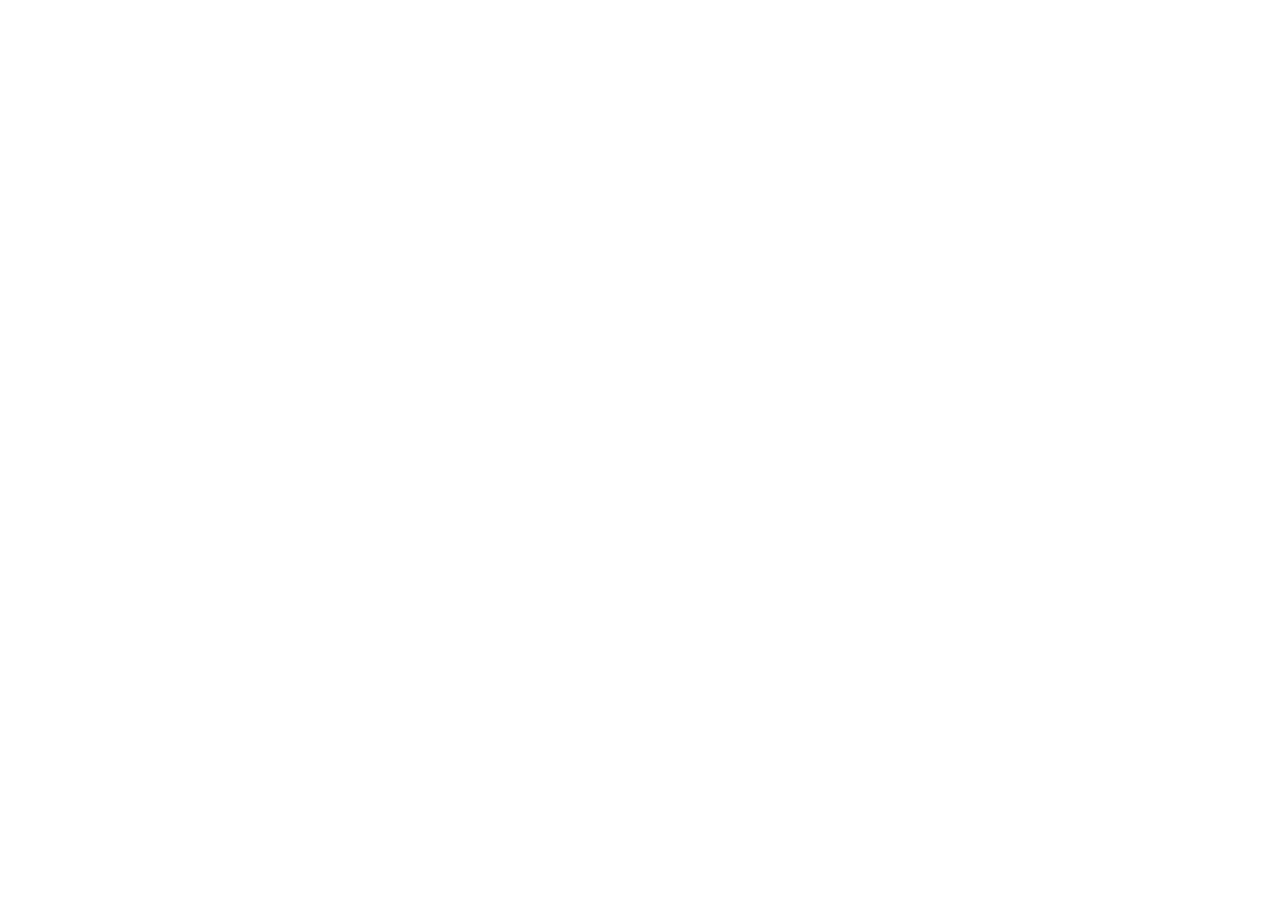
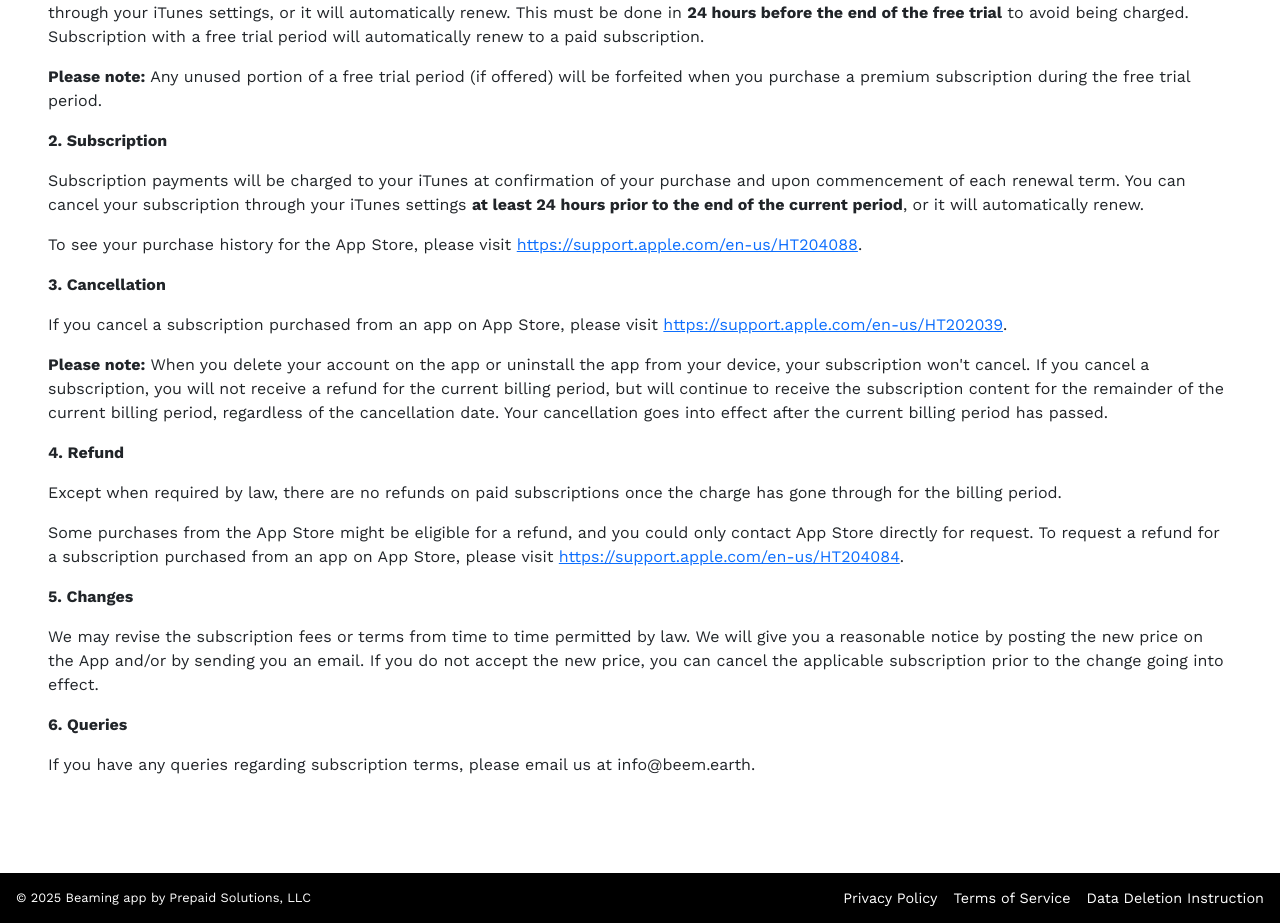
Before and after one commit to incorptoday/beaming-web, a React (Create React App) app: page /subscription-terms in a window 1280 px wide. Before the commit this address had no page. Shown: the part 309-1232 px from the top of the page. Before the commit the page ends 800 px from the top, so only its background shows below. Built offline with nearby package versions, Linux system fonts and the light colour scheme.

Commit message:
update more pages

```diff
--- a/src/App.tsx
+++ b/src/App.tsx
@@ -10,6 +10,7 @@
 import Home from './pages/Home';
 import PrivacyPolicy from './pages/PrivacyPolicy';
 import TermsOfService from './pages/TermsOfService';
+import SubscriptionTerms from './pages/SubscriptionTerms';
 
 const router = createBrowserRouter([
   {
@@ -32,6 +33,10 @@
     path: '/data-deletion-instruction',
     element: <DataDeletionInstruction />,
   },
+  {
+    path: '/subscription-terms',
+    element: <SubscriptionTerms />,
+  },
 ]);
 
 function App() {
--- /dev/null
+++ b/src/pages/SubscriptionTerms/index.tsx
@@ -0,0 +1,26 @@
+
+const SubscriptionTerms = () => {
+  return (
+    <div className="text-content">
+      <h1>Subscription Terms</h1>
+      <p><strong>1. Free trial</strong></p>
+      <p>You may be offered a free trial of a subscription for service. You can cancel your subscription of free trial anytime by cancelling your subscription through your iTunes settings, or it will automatically renew. This must be done in <strong>24 hours before the end of the free trial</strong> to avoid being charged. Subscription with a free trial period will automatically renew to a paid subscription.</p>
+      <p><strong>Please note:</strong> Any unused portion of a free trial period (if offered) will be forfeited when you purchase a premium subscription during the free trial period.</p>
+      <p><strong>2. Subscription</strong></p>
+      <p>Subscription payments will be charged to your iTunes at confirmation of your purchase and upon commencement of each renewal term. You can cancel your subscription through your iTunes settings <strong>at least 24 hours prior to the end of the current period</strong>, or it will automatically renew.</p>
+      <p>To see your purchase history for the App Store, please visit <a target="_blank" href="https://support.apple.com/en-us/HT204088">https://support.apple.com/en-us/HT204088</a>.</p>
+      <p><strong>3. Cancellation</strong></p>
+      <p>If you cancel a subscription purchased from an app on App Store, please visit <a target="_blank" href="https://support.apple.com/en-us/HT202039">https://support.apple.com/en-us/HT202039</a>.</p>
+      <p><strong>Please note:</strong> When you delete your account on the app or uninstall the app from your device, your subscription won't cancel. If you cancel a subscription, you will not receive a refund for the current billing period, but will continue to receive the subscription content for the remainder of the current billing period, regardless of the cancellation date. Your cancellation goes into effect after the current billing period has passed.</p>
+      <p><strong>4. Refund</strong></p>
+      <p>Except when required by law, there are no refunds on paid subscriptions once the charge has gone through for the billing period.</p>
+      <p>Some purchases from the App Store might be eligible for a refund, and you could only contact App Store directly for request. To request a refund for a subscription purchased from an app on App Store, please visit <a target="_blank" href="https://support.apple.com/en-us/HT204084">https://support.apple.com/en-us/HT204084</a>.</p>
+      <p><strong>5. Changes</strong></p>
+      <p>We may revise the subscription fees or terms from time to time permitted by law. We will give you a reasonable notice by posting the new price on the App and/or by sending you an email. If you do not accept the new price, you can cancel the applicable subscription prior to the change going into effect.</p>
+      <p><strong>6. Queries</strong></p>
+      <p>If you have any queries regarding subscription terms, please email us at info@beem.earth.</p>
+    </div>
+  )
+}
+
+export default SubscriptionTerms;
```
